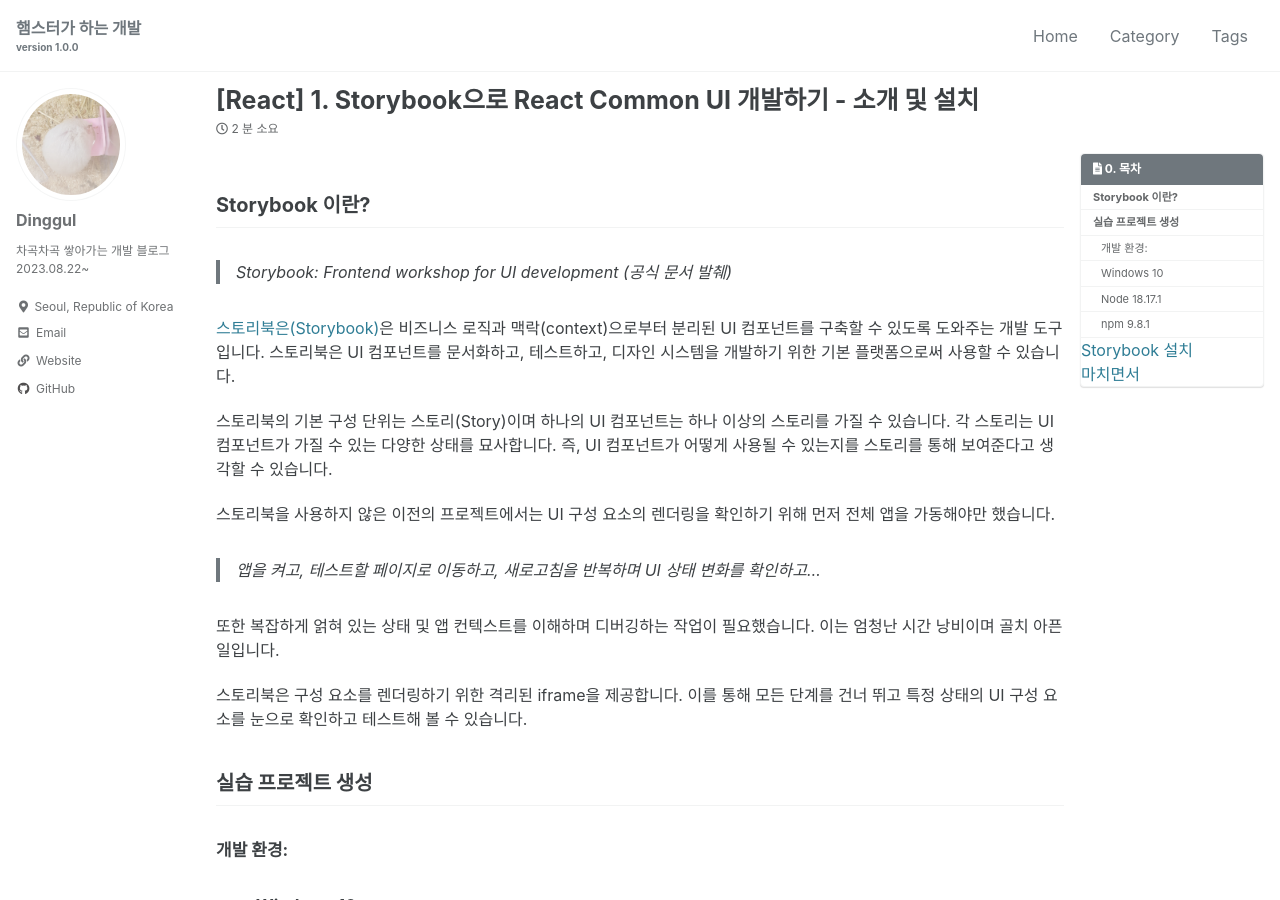
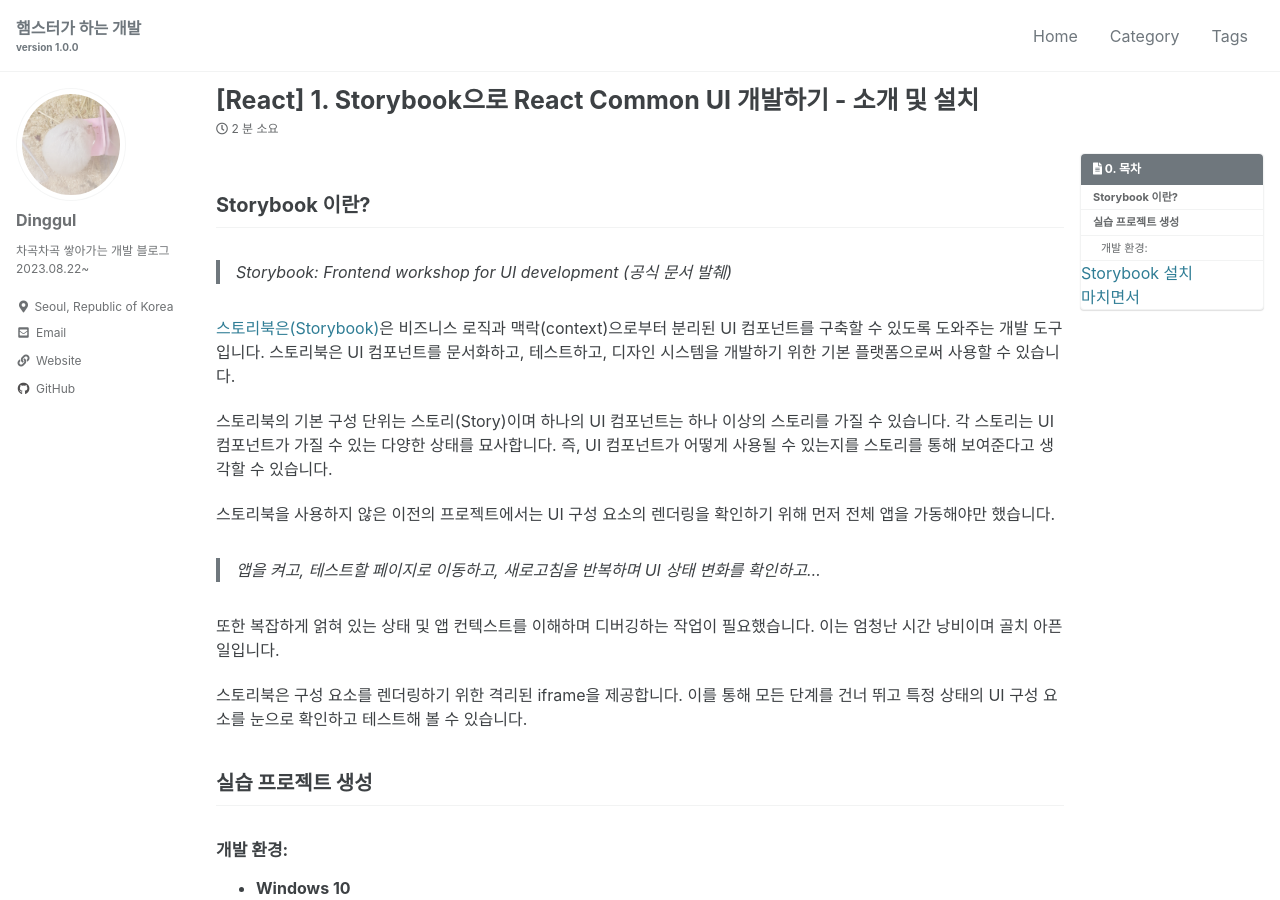
Before and after one commit to dinggul2/dinggul2.github.io, a Jekyll site: the page built from _posts/React/2023-08-22-React-Storybook-1.md, in a window 1280 px wide and 900 px high. Built offline with Jekyll 4.4.1, drawn with Linux system fonts in a browser that asks for light colours; cached includes are drawn as plain includes.

Commit message:
Update post: 1. React Storybook init

```diff
--- a/_posts/React/2023-08-22-React-Storybook-1.md
+++ b/_posts/React/2023-08-22-React-Storybook-1.md
@@ -32,9 +32,9 @@ last_modified_at: 2023-08-22
 
 #### 개발 환경:
 
-- #### Windows 10
-- #### Node 18.17.1
-- #### npm 9.8.1
+- **Windows 10**
+- **Node 18.17.1**
+- **npm 9.8.1**
 
 [CRA(Create React App)](https://create-react-app.dev/)란 리액트 개발 환경을 쉽게 구축해주는 도구입니다. CRA를 사용해 프로젝트를 생성하면 보일러플레이트(boilerplate)라 불리는 기본 파일 구조가 생성되고, 여기에는 웹 사이트를 로컬로 실행하기 위한 개발 서버 등이 포함되어 있습니다. 그럼 [npx](https://docs.npmjs.com/cli/v8/commands/npx) 명령어를 사용해 프로젝트를 새로 하나 생성해 보겠습니다. 저는 타입스크립트(Typescript)를 사용하기 위해 `--template typescript` 명령어를 추가하였습니다(Option).
 
```
